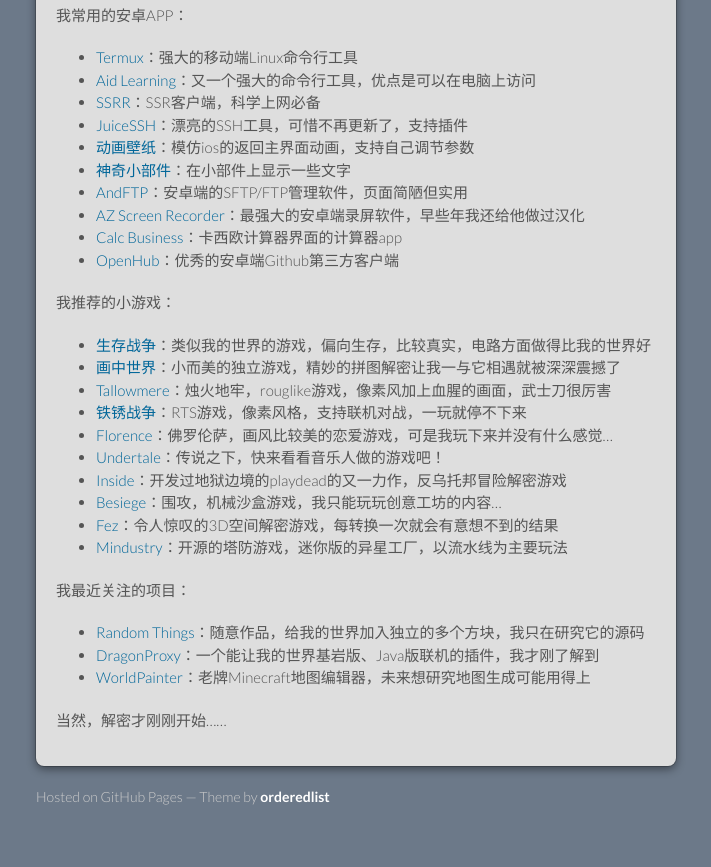
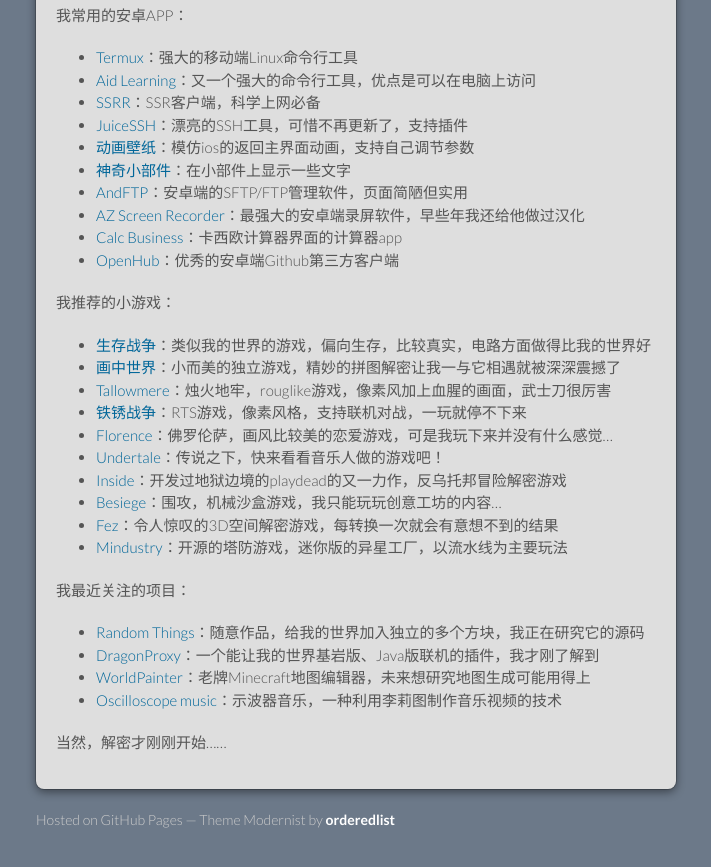
Before and after one commit to WangTingZheng/WangTingZheng.github.io, a Jekyll site: the page built from index.md, in a window 1280 px wide and 900 px high, scrolled down 1109 px. Shown: the top 867 px of the window, without its empty margins (284-995 px from the left). Built offline with Jekyll 4.4.1, drawn with Linux system fonts in a browser that asks for light colours; our own code applies the rules of GitHub Pages for plain Markdown files.

Commit message:
Fix index.md

```diff
--- a/_layouts/default.html
+++ b/_layouts/default.html
@@ -40,7 +40,7 @@
     {% if site.github.is_project_page %}
       <p>Project maintained by <a href="{{ site.github.owner_url }}">{{ site.github.owner_name }}</a></p>
     {% endif %}
-      <p>Hosted on GitHub Pages &mdash; Theme by <a href="https://github.com/orderedlist">orderedlist</a></p>
+      <p>Hosted on GitHub Pages &mdash; Theme Modernist by <a href="https://github.com/orderedlist">orderedlist</a></p>
     </footer>
     <!--[if !IE]><script>fixScale(document);</script><![endif]-->
 
--- a/index.md
+++ b/index.md
@@ -17,7 +17,7 @@
 - [银翼杀手2049](https://i.loli.net/2020/03/15/dZzXRsSligwFvrQ.jpg)：一部探讨人生的意义的现代赛博朋克电影
 - [奇异人生](https://www.bilibili.com/video/av12161908)：一部以时间为主题的，充满乡村音乐风格的互动式游戏
 - [Minecraft](https://space.bilibili.com/11787292/favlist?fid=139833692)：一个具有既丰富又深刻的玩法的伟大游戏，我是一位Mod开发者
-- [The Last  Night](https://www.bilibili.com/video/av15628237)：一款令人夜不能寐的像素化现代赛博朋克2D游戏
+- [The Last Night](https://www.bilibili.com/video/av15628237)：一款令人夜不能寐的像素化现代赛博朋克2D游戏
 - [伊藤润二恐怖漫画](https://www.acgndog.com/23928.html)：令人沉迷的短篇恐怖漫画
 - [阿丽塔：战斗天使](https://www.bilibili.com/video/av81451552)：这可能不是一部成功的漫改电影，但是阿丽塔足以令人印象深刻
 
@@ -69,8 +69,9 @@
 
 我最近关注的项目：
 
-- [Random Things](https://github.com/lumien231/Random-Things)：随意作品，给我的世界加入独立的多个方块，我只在研究它的源码
+- [Random Things](https://github.com/lumien231/Random-Things)：随意作品，给我的世界加入独立的多个方块，我正在研究它的源码
 - [DragonProxy](https://github.com/DragonetMC/DragonProxy)：一个能让我的世界基岩版、Java版联机的插件，我才刚了解到
 - [WorldPainter](https://github.com/Captain-Chaos/WorldPainter)：老牌Minecraft地图编辑器，未来想研究地图生成可能用得上
+- [Oscilloscope music](https://www.jerobeamfenderson.net/)：示波器音乐，一种利用李莉图制作音乐视频的技术
 
 当然，解密才刚刚开始......
```
